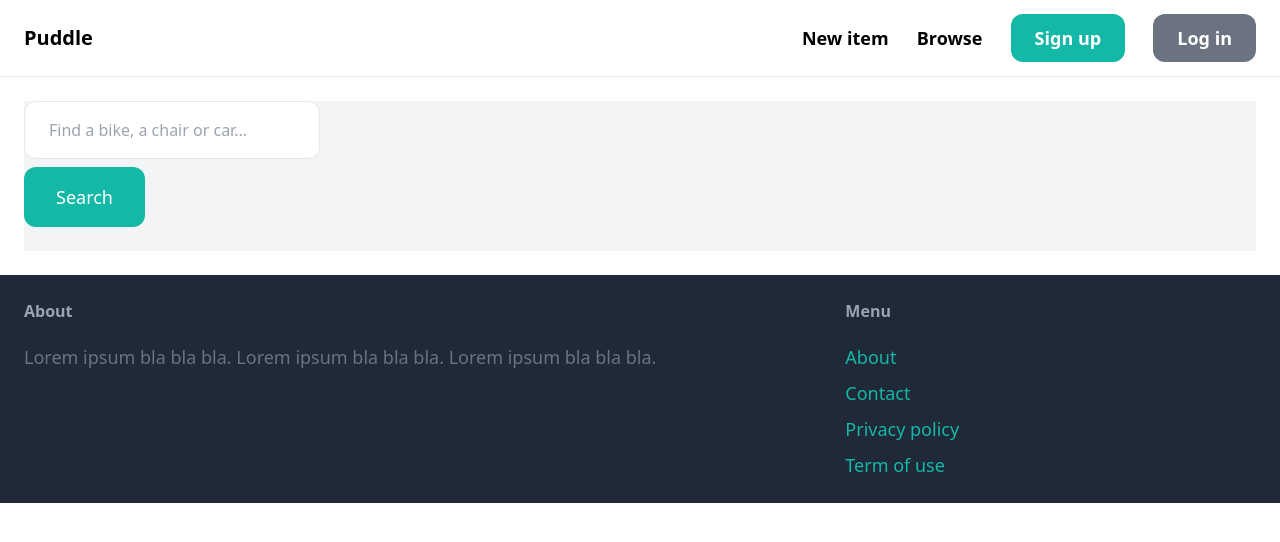
After one commit to franciscoabsl/puddle, a Django app: page /items/ in a window 1280 px wide. The commit adds this page. Shown: the top 542 px of the page. Run offline with Django 5.2, Linux system fonts and the light colour scheme; data that the repository does not hold is empty; some libraries are stand-ins or nearby versions.

Commit message:
feat: add browse items page and filter by name

```diff
--- a/puddle/core/templates/core/base.html
+++ b/puddle/core/templates/core/base.html
@@ -16,7 +16,7 @@
       <a href="/" class="text-xl font-semibold">Puddle</a>
       <div class="space-x-6">
         <a href="{% url 'item:new' %}" class="text-lg font-semibold hover:text-gray-500">New item</a>
-        <a href="#" class="text-lg font-semibold hover:text-gray-500">Browse</a>
+        <a href="{% url 'item:items' %}" class="text-lg font-semibold hover:text-gray-500">Browse</a>
 
         {% if request.user.is_authenticated %}
         <a href="#" class="px-6 py-3 text-lg font-semibold bg-teal-500 text-white rounded-xl hover:bg-teal-700">Inbox</a>
--- /dev/null
+++ b/puddle/item/templates/item/items.html
@@ -0,0 +1,35 @@
+{% extends 'core/base.html' %}
+
+{% block title %}Items{% endblock %}
+
+{% block content %}
+<div class="pb-6 grid grid-cols-4 gap-4 bg-gray-100">
+    <div class="col-span-1">
+        <form method="get" action="{% url 'item:items' %}">
+            <input name="query" class="w-full py-4 px-6 border rounded-xl" type="text" value="{{ query }}" placeholder="Find a bike, a chair or car...">
+
+            <button class="mt-2 py-4 px-8 text-lg bg-teal-500 text-white rounded-xl">Search</button>
+        </form>
+
+
+    </div>
+    <div class="col-span-3">
+        <div class="grid grid-cols-3 gap-3">
+            {% for item in items %}
+            <div>
+                <a href="{% url 'item:detail' item.id %}">
+                    <div>
+                        <img src="{{ item.image.url }}" class="rounded-t-xl">
+                    </div>
+
+                    <div class="p-6 bg-white rounded-b-xl">
+                        <h2 class="text-2xl">{{ item.name }}</h2>
+                        <p class="text-gray-500">Price: {{ item.price }}</p>
+                    </div>
+                </a>
+            </div>
+            {% endfor %}
+        </div>
+    </div>
+</div>
+{% endblock %}
--- a/puddle/item/urls.py
+++ b/puddle/item/urls.py
@@ -5,6 +5,7 @@ from . import views
 app_name = 'item'
 
 urlpatterns = [
+    path('', views.items, name='items'),
     path('new/', views.new, name='new'),
     path('<int:pk>/', views.detail, name='detail'),
     path('<int:pk>/delete/', views.delete, name='delete'),
--- a/puddle/item/views.py
+++ b/puddle/item/views.py
@@ -1,7 +1,19 @@
 from django.contrib.auth.decorators import login_required
-from django.shortcuts import render, get_object_or_404, redirect
+from django.shortcuts import render, get_object_or_404, redirect, get_list_or_404
 from .models import Item
 from .forms import NewItemForm, EditItemForm
+
+
+def items(request):
+    query = request.GET.get('query', '')
+    items = Item.objects.filter(is_sold=False)
+
+    if query:
+        items = items.filter(name__icontains=query)
+
+    return render(request, 'item/items.html', {
+        'items': items
+    })
 
 
 def detail(request, pk):
```
